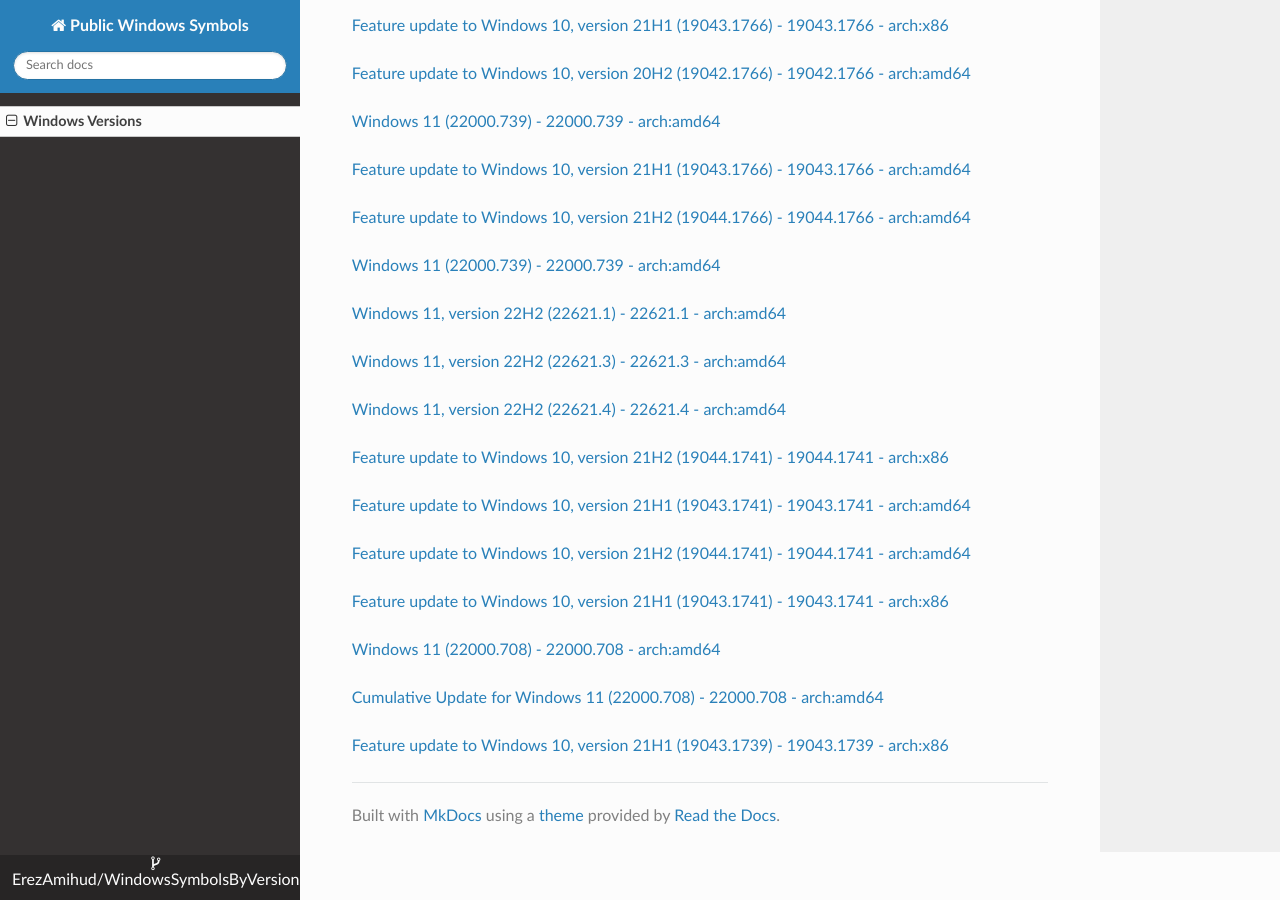
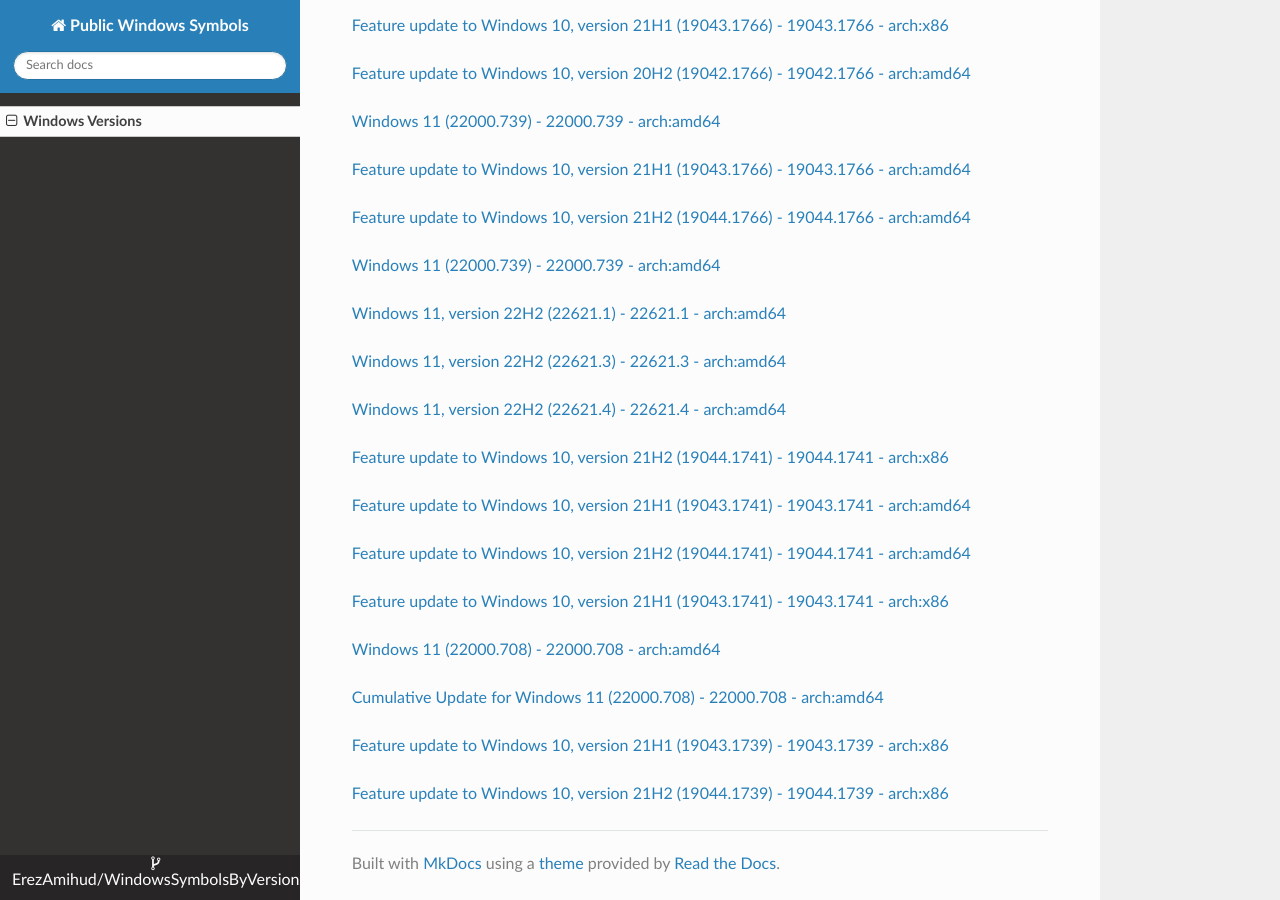
Before and after one commit to ErezAmihud/WindowsSymbolsByVersion, an MkDocs documentation site: the page built from docs/index.md, in a window 1280 px wide and 900 px high, scrolled down 61589 px. Built offline with MkDocs 1.6.1, drawn with Linux system fonts in a browser that asks for light colours; nearby versions of some CDN libraries.

Commit message:
Automated commit, add manifest for 6f7e2bd3-4526-46be-afe9-a5f8a9b9e9d4

```diff
--- a/docs/index.md
+++ b/docs/index.md
@@ -3661,3 +3661,6 @@
 
 
 [Feature update to Windows 10, version 21H1 (19043.1739) - 19043.1739 - arch:x86](https://github.com/ErezAmihud/WindowsSymbolsByVersion/blob/main/manifests/5a0fb7aa-577c-4cef-8ec9-b897fe9ec7ad.manifest)
+
+
+[Feature update to Windows 10, version 21H2 (19044.1739) - 19044.1739 - arch:x86](https://github.com/ErezAmihud/WindowsSymbolsByVersion/blob/main/manifests/6f7e2bd3-4526-46be-afe9-a5f8a9b9e9d4.manifest)
```
Also changed, not shown: process_builds.json (+1 -1 lines), 1 other file.
